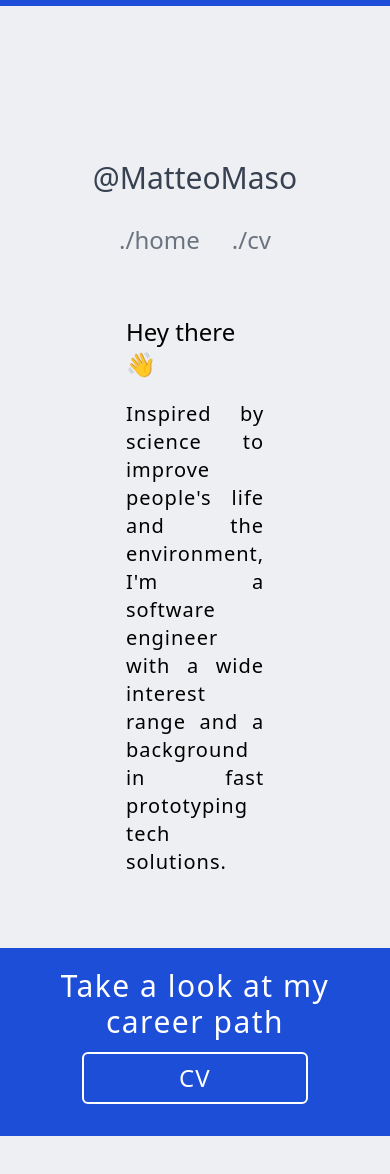
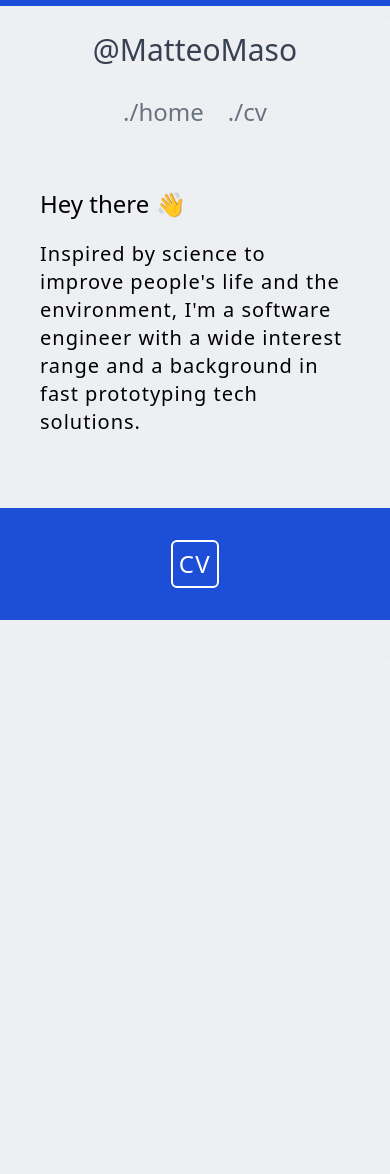
Before and after one commit to MatteoMaso/Portfolio, a Next.js app: page / in a window 390 px wide. Shown: the top 1174 px of the page. After the commit the page ends 844 px from the top, so only its background shows below. Built offline with nearby package versions, Linux system fonts and the light colour scheme.

Commit message:
refactor: style and fix few component

```diff
--- a/src/app/not-found.tsx
+++ b/src/app/not-found.tsx
@@ -1,12 +1,16 @@
 import Header from "@/components/header"
 import '@/styles/globals.css'
+import { Metadata } from "next"
 import * as React from "react"
 
-export default function NotFound() {
-  // TODO: Add a 404 page nicer than this
+export const metadata: Metadata = {
+  title: '404',
+  description: '404',
+}
+
+export default function NotFoundPage() {
   return (
     <div className="h-screen">
-      <title>404</title>
       <Header />
       <div className="flex-grow">
         <div className="h-full flex items-center justify-center mt-60">
--- a/src/app/page.tsx
+++ b/src/app/page.tsx
@@ -1,10 +1,18 @@
 import React from 'react';
 import Home from '../components/home';
 import '@/styles/globals.css'
+import Header from '@/components/header';
+import type { Metadata } from 'next'
 
-export default function IndexPage() {
+export const metadata: Metadata = {
+  title: 'Matteo Maso',
+  description: 'Matteo Maso\'s personal website',
+}
+
+export default function HomePage() {
   return (
     <div>
+      <Header />
       <Home />
     </div>
   );
--- /dev/null
+++ b/src/components/button/white-button.tsx
@@ -0,0 +1,15 @@
+import React from 'react';
+
+interface CustomWhiteButtonProps {
+    btnContent: string;
+    btnRef: string;
+  }
+
+export const WhiteButton: React.FC<CustomWhiteButtonProps> = ({btnContent, btnRef}) =>
+{
+    return (
+        <div className='text-white text-2xl border-white border-2 p-1.5 rounded-md m-3'>
+            <a className='hover:shadow-2xl' href={btnRef}>{btnContent}</a>
+        </div>
+    );
+}
--- a/src/components/header.tsx
+++ b/src/components/header.tsx
@@ -6,15 +6,15 @@ export default function Header() {
         <div>
             <div className="h-1.5 bg-blue-700 absolute top-0 left-0 right-0"/>
             <div className="top">
-            <div className="container mx-auto md:mt-11 mt-14 p-2 text-gray-700">
+            <div className="container mx-auto md:mt-20 mt-6 p-2 text-gray-700">
                 <p className="text-3xl text-center">@MatteoMaso</p>
             </div>
             <div className="container mx-auto md:mt-1 mt-1 p-2">
                 <ul className="flex justify-center text-2xl text-gray-500">
-                <li className="mx-2 p-2 hover:transition-colors">
+                <li className="mx-1 p-2 hover:transition-colors">
                     <Link href="/">./home</Link>
                 </li>
-                <li className="mx-2 p-2">
+                <li className="mx-1 p-2">
                     <Link href="/cv">./cv</Link>
                 </li>
                 </ul>
--- a/src/components/home.tsx
+++ b/src/components/home.tsx
@@ -1,18 +1,14 @@
 import React from 'react';
-import WhiteButton from './white-button'
-import Header from './header';
+import { WhiteButton } from './button/white-button'
 
-function Home() {
+export default function Home() {
   return (
-    <main className="flex min-h-screen flex-col items-center justify-between p-24">
-      <title>Matteo Maso</title>
-      <Header />
-
+    <div className="flex flex-col items-center justify-between">
       <div className="container w-full p-2 mt-1">
         <div className="p-2 grid grid-cols-1 place-items-center">
           <div className="md:w-2/5 m-6">
             <h2 className="text-2xl" >Hey there <span role="img" aria-label="hand waveing" >&#128075;</span></h2>
-            <p className="text-justify text-xl tracking-wider mt-5 mb-3">
+            <p className="md:text-justify text-xl tracking-wider mt-5 mb-3">
               Inspired by science to improve people&apos;s life and the
               environment, I&apos;m a software engineer with a wide interest
               range and a background in fast prototyping tech solutions.
@@ -21,16 +17,16 @@ function Home() {
         </div>
       </div>
 
-      <div className="container md:rounded-md  w-screen bg-blue-700 my-5">
+      <div className="container md:rounded-md  w-screen bg-blue-700 my-5 sticky bottom-0">
         <div className="p-2 grid grid-cols-1 place-items-center">
           <div className="md:w-3/5 m-3 text-white text-3xl text-center grid grid-cols-1 place-items-center tracking-wider">
-            <h2>Take a look at my career path</h2>
+            <h2 className="hidden md:block">
+              Take a look at my career path
+            </h2>
             <WhiteButton btnContent="CV" btnRef="/cv"/>
           </div>
         </div>
       </div>
-    </main>
+    </div>
   )
 }
-
-export default Home;
--- a/src/components/white-button.tsx
+++ /dev/null
@@ -1,17 +0,0 @@
-import React from 'react';
-
-interface CustomWhiteButtonProps {
-    btnContent: string;
-    btnRef: string;
-  }
-
-const WhiteButton: React.FC<CustomWhiteButtonProps> = ({btnContent, btnRef}) =>
-{
-    return (
-        <div className="m-2 p-1 flex justify-center text-white text-2xl text-center tracking-wider md:w-1/3 w-2/3">
-            <a href={btnRef} className="hover:shadow-2xl rounded-md border-white border-2 w-full py-2"><h2>{btnContent}</h2></a>
-        </div>
-    );
-}
-
-export default WhiteButton;
--- a/src/styles/cv.css
+++ b/src/styles/cv.css
@@ -5,6 +5,7 @@
     position: relative;
 }
 
+@media (min-width: 768px) {
     .sheets:before, .sheets:after {
         content: "";
         height: 98%;
@@ -28,3 +29,4 @@
         top: 1px;
         transform: rotate(1.4deg);
     }
+}
--- a/src/styles/globals.css
+++ b/src/styles/globals.css
@@ -8,13 +8,14 @@
   --background-end-rgb: 237, 239, 242;
 }
 
-@media (prefers-color-scheme: dark) {
+/* @media (prefers-color-scheme: dark) {
+  // TODO: support dark theme
   :root {
     --foreground-rgb: 255, 255, 255;
     --background-start-rgb: 0, 0, 0;
     --background-end-rgb: 0, 0, 0;
   }
-}
+} */
 
 body {
   color: rgb(var(--foreground-rgb));
```
Also changed, not shown: src/app/cv/page.tsx (+9 -4 lines). Lines whose indentation alone changed are shown as unchanged.
